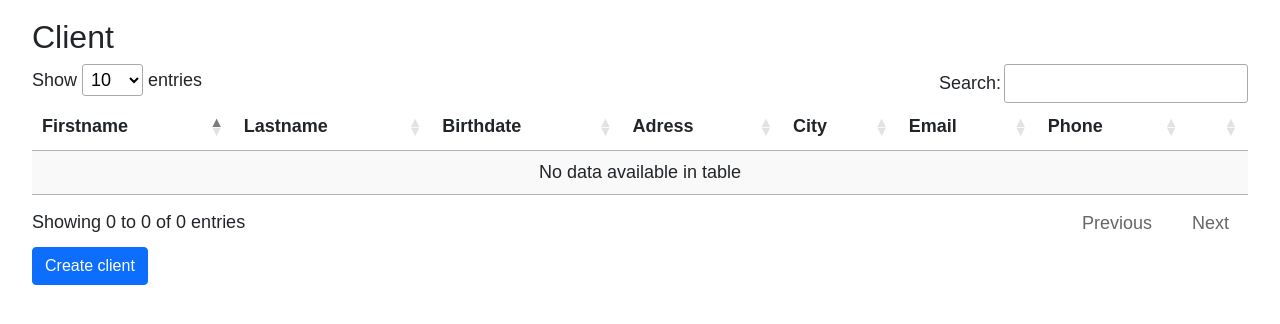
After one commit to Eryans/biblioManager, a Symfony app: template templates/client/select.html.twig in a window 1280 px wide. The commit adds this page. Shown: the top 324 px of the page. Run offline with Twig, Linux system fonts and the light colour scheme; the template is opened without the code that fills it, so the values that code supplies are empty; some libraries are stand-ins or nearby versions.

Commit message:
Book can now be borrowed and link to client

```diff
--- /dev/null
+++ b/templates/client/select.html.twig
@@ -0,0 +1,64 @@
+{% extends 'base.html.twig' %}
+
+{% block title %}{{"Client list"|trans}}{% endblock %}
+{% block stylesheets %}
+    <link rel="stylesheet"
+      type="text/css"
+      href="https://cdn.datatables.net/1.11.3/css/jquery.dataTables.css" /> {% endblock %}
+{% block body %}
+<style>
+    .example-wrapper { margin: 1em auto; max-width: 1280px; width: 95%; font: 18px/1.5 sans-serif; }
+    .example-wrapper code { background: #F5F5F5; padding: 2px 6px; }
+</style>
+
+<div class="example-wrapper">
+    <h2>{{'Client'|trans}}</h2>
+    <table id="myTable" class="display">
+        <thead>
+            <th>{{"Firstname"|trans}}</th>
+            <th>{{"Lastname"|trans}}</th>
+            <th>{{"Birthdate"|trans}}</th>
+            <th>{{"Adress"|trans}}</th>
+            <th>{{"City"|trans}}</th>
+            <th>{{"Email"|trans}}</th>
+            <th>{{"Phone"|trans}}</th>
+            <th></th>
+        </thead>
+        <tbody>
+        {% for client in clients %}
+            <tr>
+                <td>{{client.getFirstName()}}</td>
+                <td>{{client.getLastName()}}</td>
+                <td>{{client.getBirthDate().format("d-m-Y")}}</td>
+                <td>{{client.getAdress()}}</td>
+                <td>{{client.getCity()}}</td>
+                <td>{{client.getMail()}}</td>
+                <td>{{client.getPhone()}}</td>
+                <td><a class="btn btn-success" href={{path("client_book_link",{idC:client.getId(), idB: app.request.get("id")}) }}>{{'Edit'|trans}}</a></td>
+            </tr>
+        {% endfor %}
+        </tbody>
+    </table>
+    <a class="btn btn-primary" href="./create"=>{{'Create client'|trans}}</a>
+</div>
+
+<script src="https://cdnjs.cloudflare.com/ajax/libs/jquery/3.5.1/jquery.min.js"></script>
+<script type="text/javascript"
+      charset="utf8"
+      src="https://cdn.datatables.net/1.11.3/js/jquery.dataTables.js">
+</script>
+<script src="https://cdn.jsdelivr.net/npm/@popperjs/core@2.10.2/dist/umd/popper.min.js" integrity="sha384-7+zCNj/IqJ95wo16oMtfsKbZ9ccEh31eOz1HGyDuCQ6wgnyJNSYdrPa03rtR1zdB" crossorigin="anonymous"></script>
+<script src="https://cdn.jsdelivr.net/npm/bootstrap@5.1.3/dist/js/bootstrap.min.js" integrity="sha384-QJHtvGhmr9XOIpI6YVutG+2QOK9T+ZnN4kzFN1RtK3zEFEIsxhlmWl5/YESvpZ13" crossorigin="anonymous"></script>
+<script>
+$(document).ready(function() {
+    $('#myTable').DataTable({
+        columnsDefs: [
+            { "width": "50%","targets":2 }
+        ],
+        language: {
+        }
+
+    });
+} );
+</script>
+{% endblock %}
```
Also changed, not shown: src/Controller/ClientController.php (+25 -1 lines), templates/book/listing.html.twig (+10 -2 lines), templates/book/create.html.twig (line endings or trailing spaces), 1 other file.
